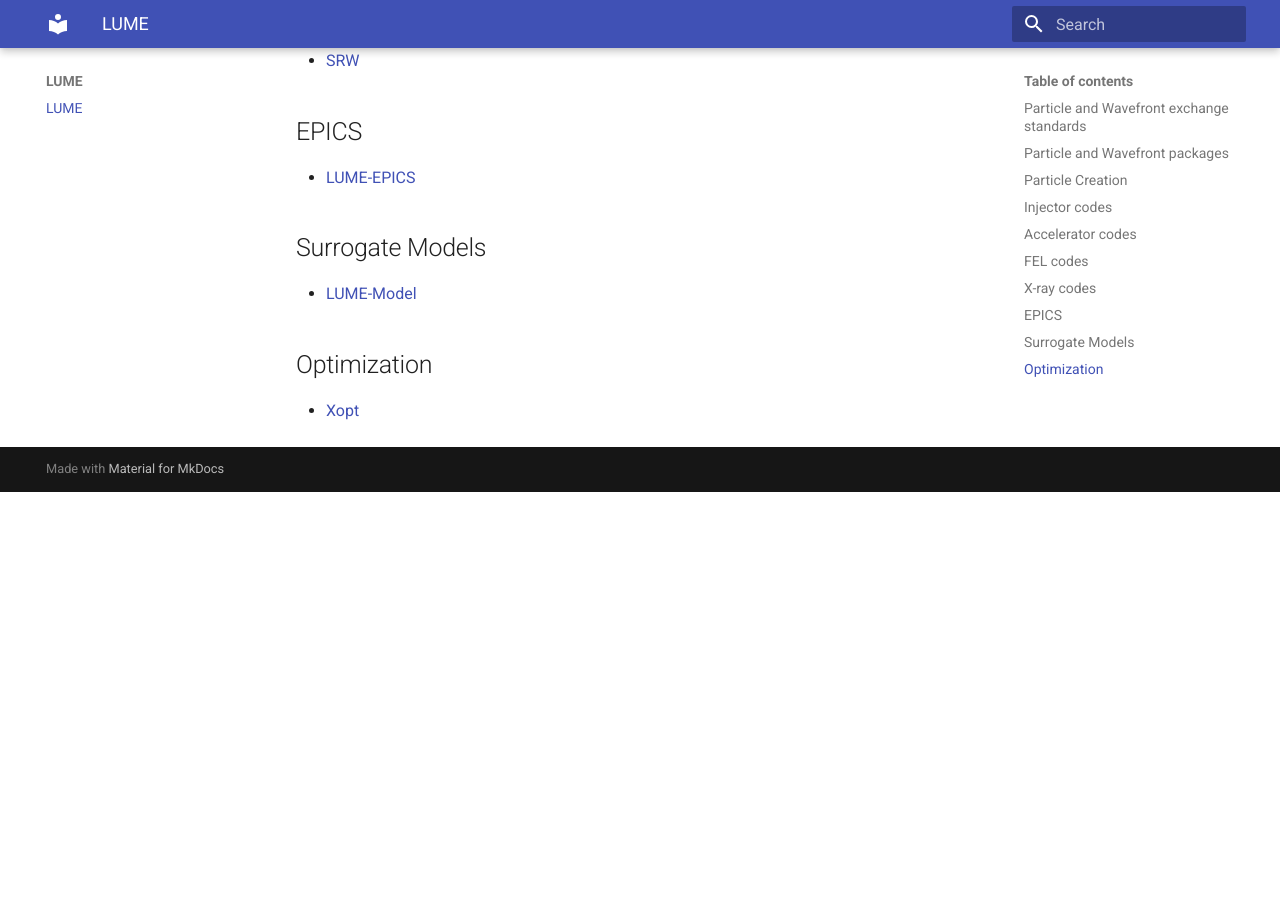
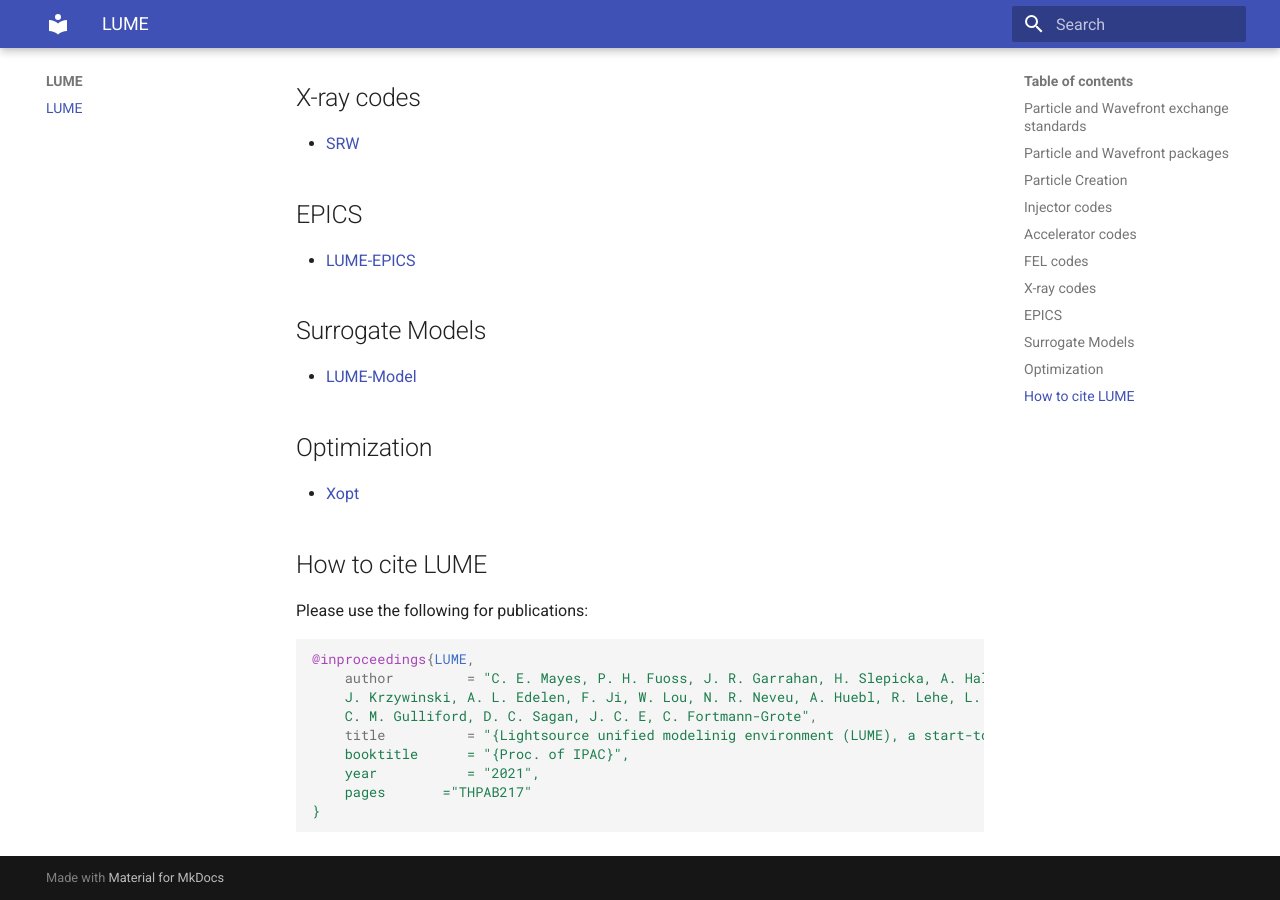
Before and after one commit to slaclab/lume, an MkDocs documentation site: the page built from docs/index.md, in a window 1280 px wide and 900 px high, scrolled down 1474 px. Built offline with MkDocs 1.6.1 and Material for MkDocs 9.7.7, drawn with Linux system fonts in a browser that asks for light colours; before the commit the page ends 1966 px from its top, so only the background shows below that; some of the changed text lies outside the part shown.

Commit message:
Add citation

````diff
--- a/docs/index.md
+++ b/docs/index.md
@@ -1,5 +1,4 @@
 # LUME
-
 
 - LUME is a project to extend and generalize the [SimEx](https://github.com/eucall-software/simex_platform) platform for FEL community use.
 
@@ -69,3 +74,20 @@
 ## Optimization
 
 - [Xopt](https://github.com/ChristopherMayes/Xopt)
+
+
+## How to cite LUME
+
+Please use the following for publications:
+
+```bibtex
+@inproceedings{LUME,
+	author         = "C. E. Mayes, P. H. Fuoss, J. R. Garrahan, H. Slepicka, A. Halavanau,
+	J. Krzywinski, A. L. Edelen, F. Ji, W. Lou, N. R. Neveu, A. Huebl, R. Lehe, L. Gupta,
+	C. M. Gulliford, D. C. Sagan, J. C. E, C. Fortmann-Grote",
+	title          = "{Lightsource unified modelinig environment (LUME), a start-to-end simulation ecosystem",
+	booktitle      = "{Proc. of IPAC}",
+	year           = "2021",
+	pages 		="THPAB217"
+}
+```
````
Also changed, not shown: other parts of docs/index.md (+6 -0 lines), README.md (+23 -1 lines).
